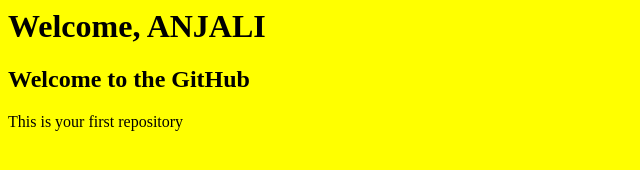
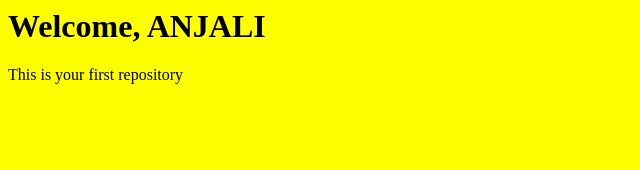
Before and after one commit to Anjali-2305/My-First-Repository, a plain HTML site: page WebPage.html in a window 1280 px wide. Shown: the whole page, without its empty margins (0-640 px from the left). Drawn offline with Linux system fonts and the light colour scheme.

Commit message:
Remove a line

```diff
--- a/WebPage.html
+++ b/WebPage.html
@@ -5,7 +5,6 @@
 <body bgcolor="yellow">
 
 <h1>Welcome, ANJALI</h1>
-<h2>Welcome to the GitHub</h2>
 <p>This is your first repository</p>
 
 </body>
```
